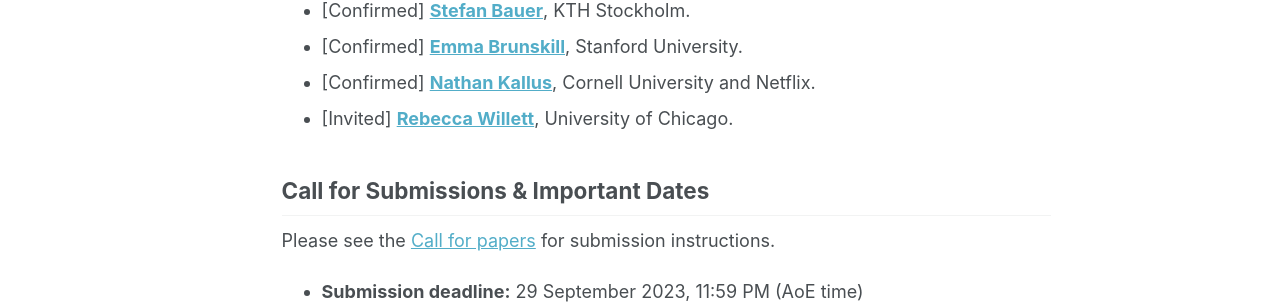
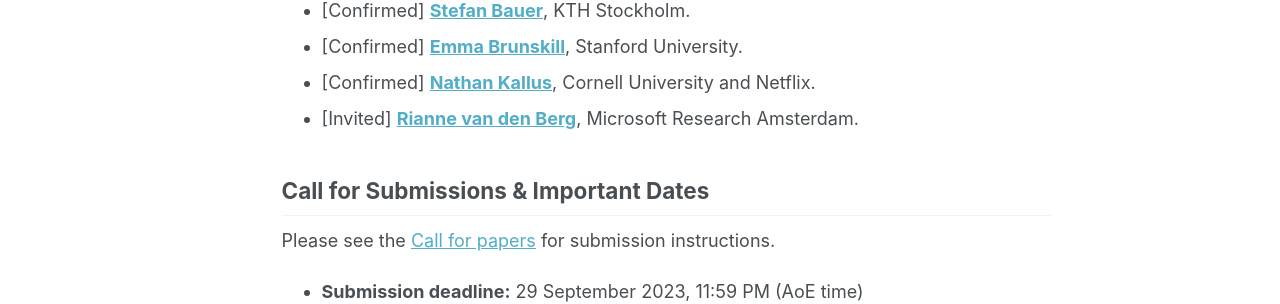
Before and after one commit to realworldml/neurips2023, a Jekyll site: the page built from _pages/about.md, in a window 1280 px wide. Shown: the part 698-1002 px from the top of the page. Built offline with Jekyll 4.4.1, drawn with Linux system fonts in a browser that asks for light colours.

Commit message:
update about page

```diff
--- a/_pages/about.md
+++ b/_pages/about.md
@@ -23,7 +23,7 @@ Invited Speakers
 * [Confirmed] **[Stefan Bauer](https://www.kth.se/profile/baue)**, KTH Stockholm.
 * [Confirmed] **[Emma Brunskill](https://cs.stanford.edu/people/ebrun/)**, Stanford University.
 * [Confirmed] **[Nathan Kallus](https://nathankallus.com/)**, Cornell University and Netflix.
-* [Invited] **[Rebecca Willett](https://willett.psd.uchicago.edu/)**,  University of Chicago.
+* [Invited] **[Rianne van den Berg](https://www.microsoft.com/en-us/research/people/rvandenberg/)**, Microsoft Research Amsterdam.
 
 
 Call for Submissions & Important Dates
```
